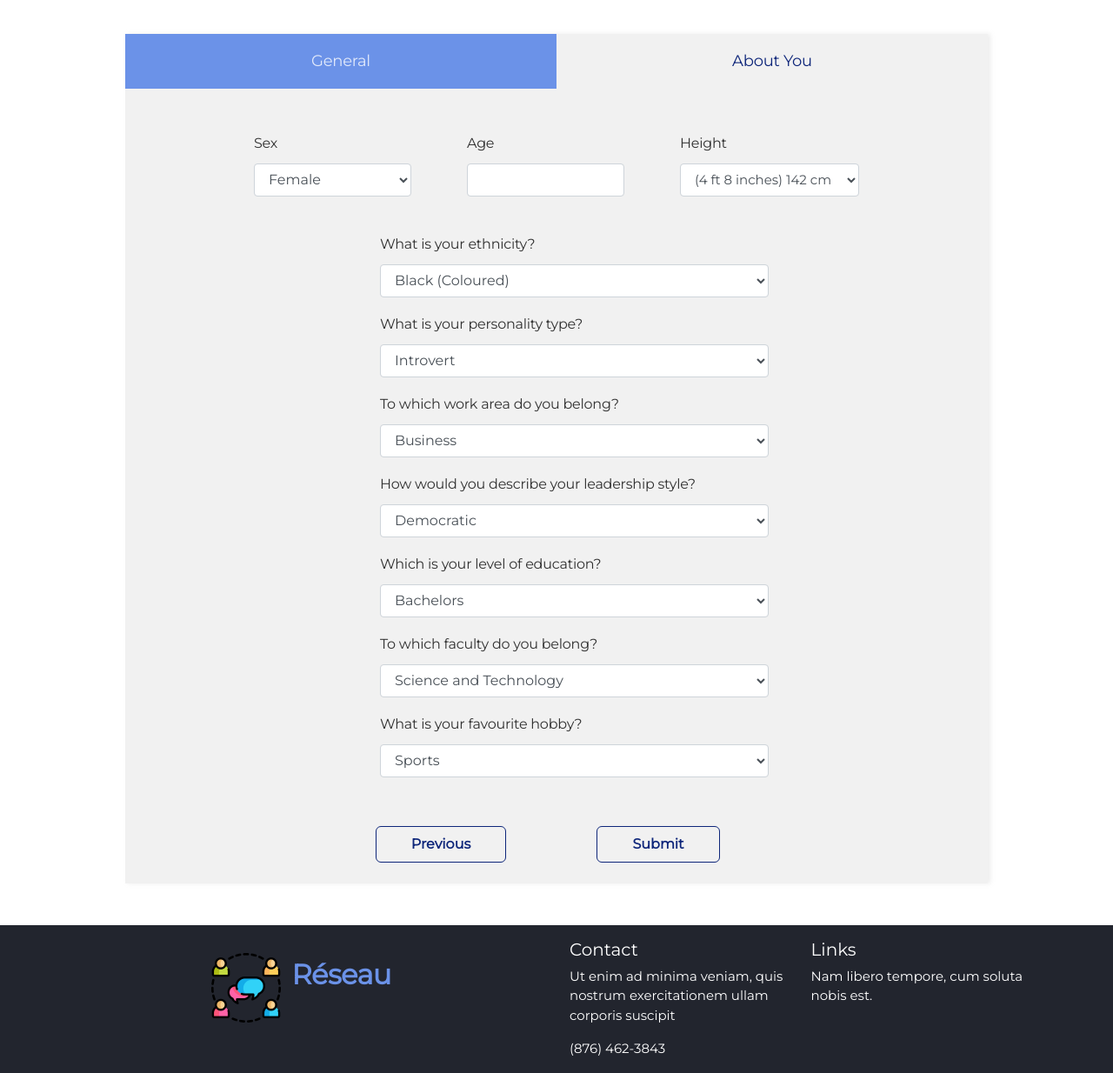
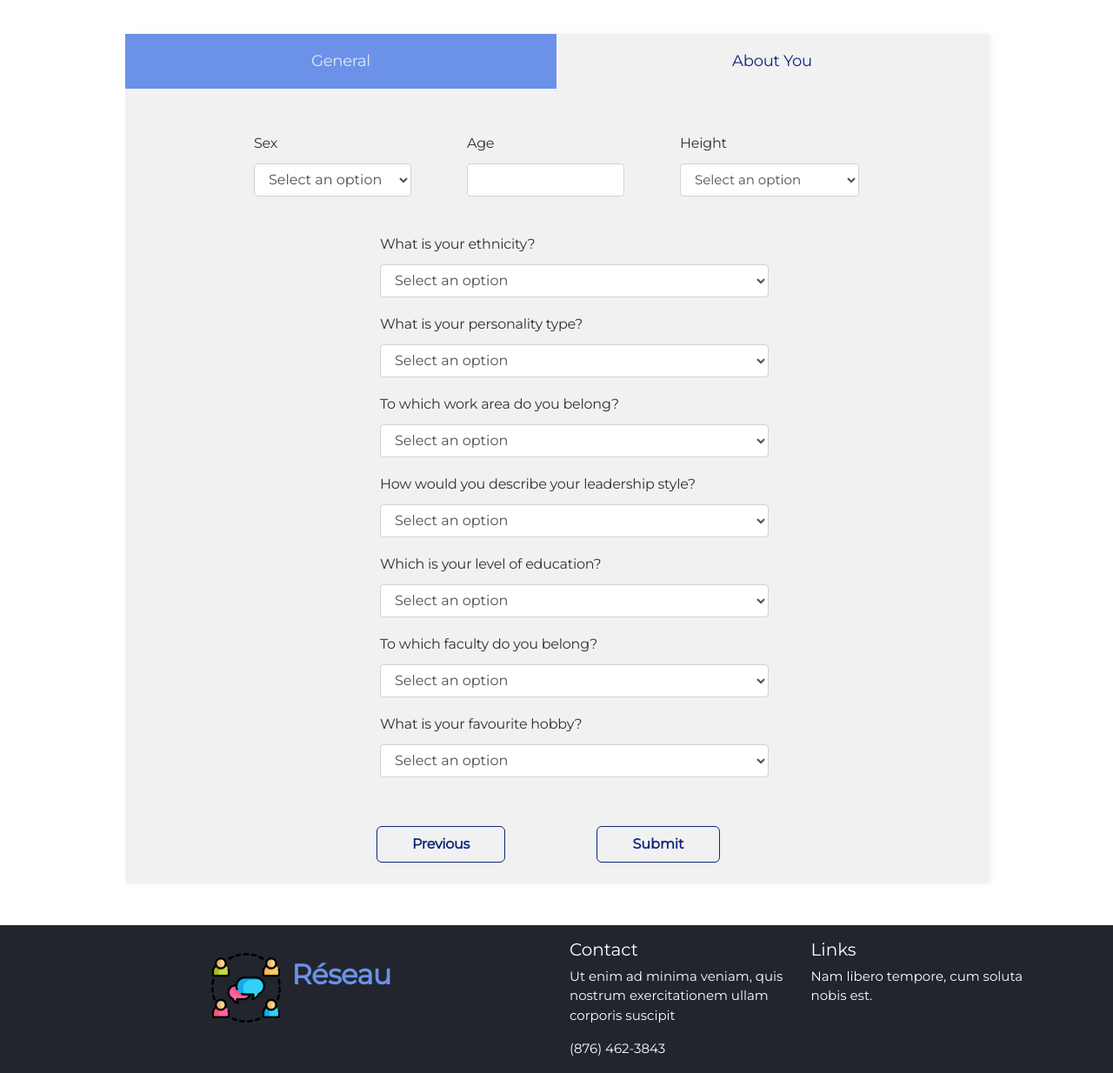
Before and after one commit to JayRae17/Compatibility-Score-Index, a Flask app: page /aboutRegular/ in a window 1280 px wide. Shown: the part 262-1496 px from the top of the page at 87% size. Run offline with Flask 2, Linux system fonts and the light colour scheme; some libraries are stand-ins or nearby versions.

Commit message:
Validate About_You Form Selectfields

```diff
--- a/app/forms.py
+++ b/app/forms.py
@@ -37,33 +37,32 @@ class SignUp(FlaskForm):
 
 class AboutYou(FlaskForm):
     sex = SelectField(
-        'Sex', choices=[('Female', 'Female'), ('Male', 'Male')])
+        'Sex', choices=[(0, 'Select an option'), ('Female', 'Female'), ('Male', 'Male')])
 
     age = StringField('Age', validators=[DataRequired()])
 
-    height = SelectField('Height', choices=[('142', '(4 ft 8 inches) 142 cm'), (
-        '144', '(4 ft 9 inches) 144 cm'), ('147', '(4 ft 10 inches) 147 cm'), ('149', '(4 ft 11 inches)  149 cm'), ('152', '(5 ft 0 inches)	152 cm'), ('154', '(5 ft 1 inches)	154 cm'), ('157', '(5 ft 1 inches)	157 cm'), ('160', '(5 ft 3 inches)	160 cm'), ('162', '(5 ft 4 inches)	162 cm'), ('165', '(5 ft 5 inches)	165 cm'), ('168', '(5 ft 6 inches)	168 cm'), ('170', '(5 ft 7 inches)	170 cm'), ('172', '(5 ft 8 inches)	172 cm'), ('175', '(5 ft 9 inches)	175 cm'), ('177', '(5 ft 10 inches)	177 cm'), ('180', '(5 ft 11 inches) 180 cm'), ('183', '(6 ft 0 inches)	183 cm'), ('185', '(6 ft 1 inches)	185 cm'), ('188', '(6 ft 2 inches)	188 cm'), ('191', '(6 ft 3 inches)	191 cm'), ('194', '(6 ft 4 inches)	194 cm'), ('196', '(6 ft 5 inches)	196 cm'), ('198', '(6 ft 6 inches)	198 cm')])
+    height = SelectField('Height', choices=[(0, 'Select an option'), ('142', '(4 ft 8 inches) 142 cm'), (
+        '144', '(4 ft 9 inches) 144 cm'), ('147', '(4 ft 10 inches) 147 cm'), ('149', '(4 ft 11 inches)  149 cm'), ('152', '(5 ft 0 inches)	152 cm'), ('154', '(5 ft 1 inches)	154 cm'), ('157', '(5 ft 2 inches)	157 cm'), ('160', '(5 ft 3 inches)	160 cm'), ('162', '(5 ft 4 inches)	162 cm'), ('165', '(5 ft 5 inches)	165 cm'), ('168', '(5 ft 6 inches)	168 cm'), ('170', '(5 ft 7 inches)	170 cm'), ('172', '(5 ft 8 inches)	172 cm'), ('175', '(5 ft 9 inches)	175 cm'), ('177', '(5 ft 10 inches)	177 cm'), ('180', '(5 ft 11 inches) 180 cm'), ('183', '(6 ft 0 inches)	183 cm'), ('185', '(6 ft 1 inches)	185 cm'), ('188', '(6 ft 2 inches)	188 cm'), ('191', '(6 ft 3 inches)	191 cm'), ('194', '(6 ft 4 inches)	194 cm'), ('196', '(6 ft 5 inches)	196 cm'), ('198', '(6 ft 6 inches)	198 cm')])
 
-    ethnicity = SelectField('What is your ethnicity?', choices=[(
+    ethnicity = SelectField('What is your ethnicity?', choices=[(0, 'Select an option'), (
         'Black', 'Black (Coloured)'), ('Chinese', 'Chinese'), ('White', 'White'), ('Indian', 'Indian')])
 
-    personality = SelectField('What is your personality type?', choices=[(
+    personality = SelectField('What is your personality type?', choices=[(0, 'Select an option'), (
         'Introvert', 'Introvert'), ('Extrovert', 'Extrovert'), ('Ambivert', 'Ambivert')])
 
-    work = SelectField('To which work area do you belong?', choices=[
-        ('Business', 'Business'), ('Education', 'Education'), ('Science', 'Science'), ('Technology', 'Technology'), ('Construction', 'Construction'), ('Communication', 'Communication'), ('Law', 'Law')])
+    work = SelectField('To which work area do you belong?', choices=[(0, 'Select an option'), ('Business', 'Business'), ('Education', 'Education'), (
+        'Science', 'Science'), ('Technology', 'Technology'), ('Construction', 'Construction'), ('Communication', 'Communication'), ('Law', 'Law')])
 
-    leadership = SelectField('How would you describe your leadership style?', choices=[(
+    leadership = SelectField('How would you describe your leadership style?', choices=[(0, 'Select an option'), (
         'Democratic', 'Democratic'), ('Autocratic', 'Autocratic'), ('Laissez-Faire', 'Laissez-Faire')])
 
-    education = SelectField('Which is your level of education?', choices=[('Bachelors', 'Bachelors'), (
+    education = SelectField('Which is your level of education?', choices=[(0, 'Select an option'), ('Bachelors', 'Bachelors'), (
         'Masters', 'Masters'), ('PhD', 'PhD'), ('Diploma', 'Diploma'), ('Associate Degree', 'Associate Degree')])
 
-    hobby = SelectField('What is your favourite hobby?', choices=[('Sports', 'Sports'), (
+    hobby = SelectField('What is your favourite hobby?', choices=[(0, 'Select an option'), ('Sports', 'Sports'), (
         'Music', 'Music'), ('Exercising', 'Exercising'), ('Shopping', 'Shopping'), ('Dancing', 'Dancing'), ('Watching TV', 'Watching TV'), ('Reading and Writing', 'Reading and Writing'), ('Arts', 'Arts')])
 
-    faculty = SelectField('To which faculty do you belong?', choices=[('Science and Technology', 'Science and Technology'), (
+    faculty = SelectField('To which faculty do you belong?', choices=[(0, 'Select an option'), ('Science and Technology', 'Science and Technology'), (
         'Medical Sciences', 'Medical Sciences'), ('Social Sciences', 'Social Sciences'), ('Humanities', 'Humanities'), ('Engineering', 'Engineering'), ('Law', 'Law')])
 
-    previous = SubmitField('Previous')
     submit = SubmitField('Submit')
--- a/app/templates/about_you.html
+++ b/app/templates/about_you.html
@@ -24,17 +24,38 @@
       <div class="row mt-5">
         <div class="col">
           <div class="form-group">
-            {{ form.sex.label }} {{ form.sex(class='form-control sel') }}
+            {{ form.sex.label }} {{ form.sex(class='form-control sel') }} {% if
+            form.sex.errors %}
+            <ul class="errors">
+              {% for error in form.sex.errors %}
+              <li>Please select an option from the dropdown.</li>
+              {% endfor %}
+            </ul>
+            {% endif %}
           </div>
         </div>
         <div class="col">
           <div class="form-group">
-            {{ form.age.label }} {{ form.age(class='form-control sel') }}
+            {{ form.age.label }} {{ form.age(class='form-control sel') }} {% if
+            form.age.errors %}
+            <ul class="errors">
+              {% for error in form.age.errors %}
+              <li>{{ error }}</li>
+              {% endfor %}
+            </ul>
+            {% endif %}
           </div>
         </div>
         <div class="col">
           <div class="form-group">
             {{ form.height.label }} {{ form.height(class='form-control sel') }}
+            {% if form.height.errors %}
+            <ul class="errors">
+              {% for error in form.height.errors %}
+              <li>Please select an option from the dropdown.</li>
+              {% endfor %}
+            </ul>
+            {% endif %}
           </div>
         </div>
       </div>
@@ -44,7 +65,13 @@
         <div class="col">
           <div class="form-group mt-3">
             {{ form.ethnicity.label }} {{ form.ethnicity(class='form-control
-            ques') }}
+            ques') }} {% if form.ethnicity.errors %}
+            <ul class="errors">
+              {% for error in form.ethnicity.errors %}
+              <li>Please select an option from the dropdown.</li>
+              {% endfor %}
+            </ul>
+            {% endif %}
           </div>
         </div>
       </div>
@@ -52,14 +79,27 @@
         <div class="col">
           <div class="form-group mt-3">
             {{ form.personality.label }} {{ form.personality(class='form-control
-            ques') }}
+            ques') }} {% if form.personality.errors %}
+            <ul class="errors">
+              {% for error in form.personality.errors %}
+              <li>Please select an option from the dropdown.</li>
+              {% endfor %}
+            </ul>
+            {% endif %}
           </div>
         </div>
       </div>
       <div class="row">
         <div class="col">
           <div class="form-group mt-3">
-            {{ form.work.label }} {{ form.work(class='form-control ques') }}
+            {{ form.work.label }} {{ form.work(class='form-control ques') }} {%
+            if form.work.errors %}
+            <ul class="errors">
+              {% for error in form.work.errors %}
+              <li>Please select an option from the dropdown.</li>
+              {% endfor %}
+            </ul>
+            {% endif %}
           </div>
         </div>
       </div>
@@ -67,7 +107,13 @@
         <div class="col">
           <div class="form-group mt-3">
             {{ form.leadership.label }} {{ form.leadership(class='form-control
-            ques') }}
+            ques') }} {% if form.leadership.errors %}
+            <ul class="errors">
+              {% for error in form.leadership.errors %}
+              <li>Please select an option from the dropdown.</li>
+              {% endfor %}
+            </ul>
+            {% endif %}
           </div>
         </div>
       </div>
@@ -75,7 +121,13 @@
         <div class="col">
           <div class="form-group mt-3">
             {{ form.education.label }} {{ form.education(class='form-control
-            ques') }}
+            ques') }} {% if form.education.errors %}
+            <ul class="errors">
+              {% for error in form.education.errors %}
+              <li>Please select an option from the dropdown.</li>
+              {% endfor %}
+            </ul>
+            {% endif %}
           </div>
         </div>
       </div>
@@ -83,7 +135,13 @@
         <div class="col">
           <div class="form-group mt-3">
             {{ form.faculty.label }} {{ form.faculty(class='form-control ques')
-            }}
+            }} {% if form.faculty.errors %}
+            <ul class="errors">
+              {% for error in form.faculty.errors %}
+              <li>Please select an option from the dropdown.</li>
+              {% endfor %}
+            </ul>
+            {% endif %}
           </div>
         </div>
       </div>
@@ -91,13 +149,23 @@
         <div class="col">
           <div class="form-group mt-3">
             {{ form.hobby.label }} {{ form.hobby(class='form-control ques') }}
+            {% if form.hobby.errors %}
+            <ul class="errors">
+              {% for error in form.hobby.errors %}
+              <li>Please select an option from the dropdown.</li>
+              {% endfor %}
+            </ul>
+            {% endif %}
           </div>
         </div>
       </div>
       <div class="row my-2">
         <div class="col mt-5 mb-4">
-          <!-- A POST request is being sent, not taking into consideration the redirect location because it is not set   -->
-          {{ form.previous(class='btn btn-outline-success my-2 my-sm-0') }}
+          <a
+            class="btn btn-outline-success my-2 my-sm-0"
+            href="{{ url_for('registerRegular') }}"
+            >Previous</a
+          >
         </div>
         <div class="col mt-5 mb-4">
           {{ form.submit(class='btn btn-outline-success my-2 my-sm-0') }}
```
